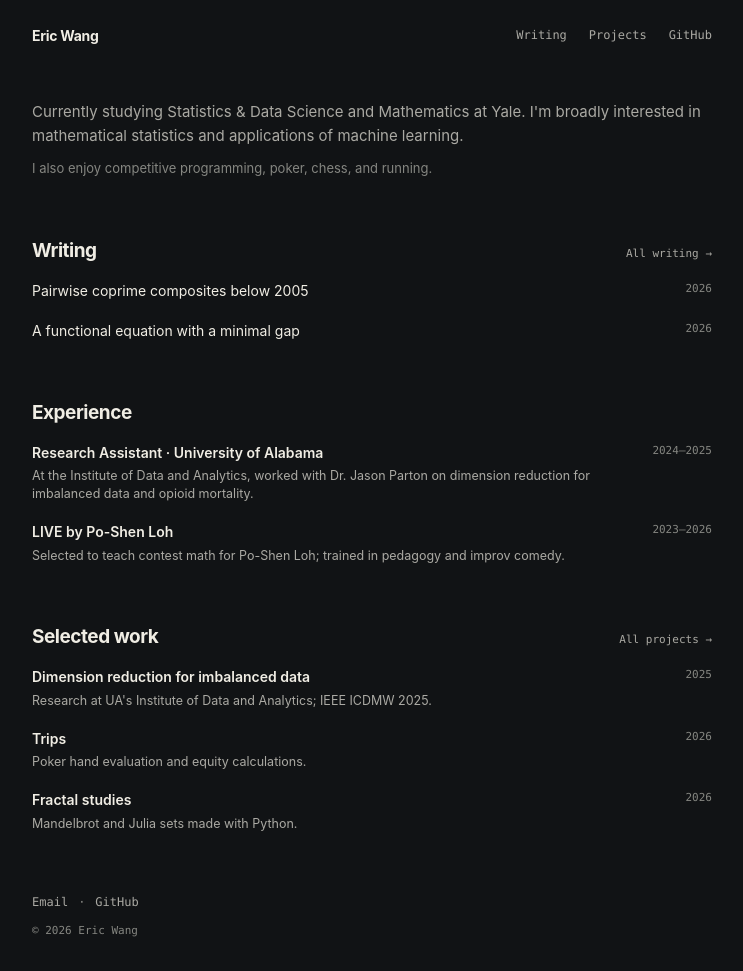
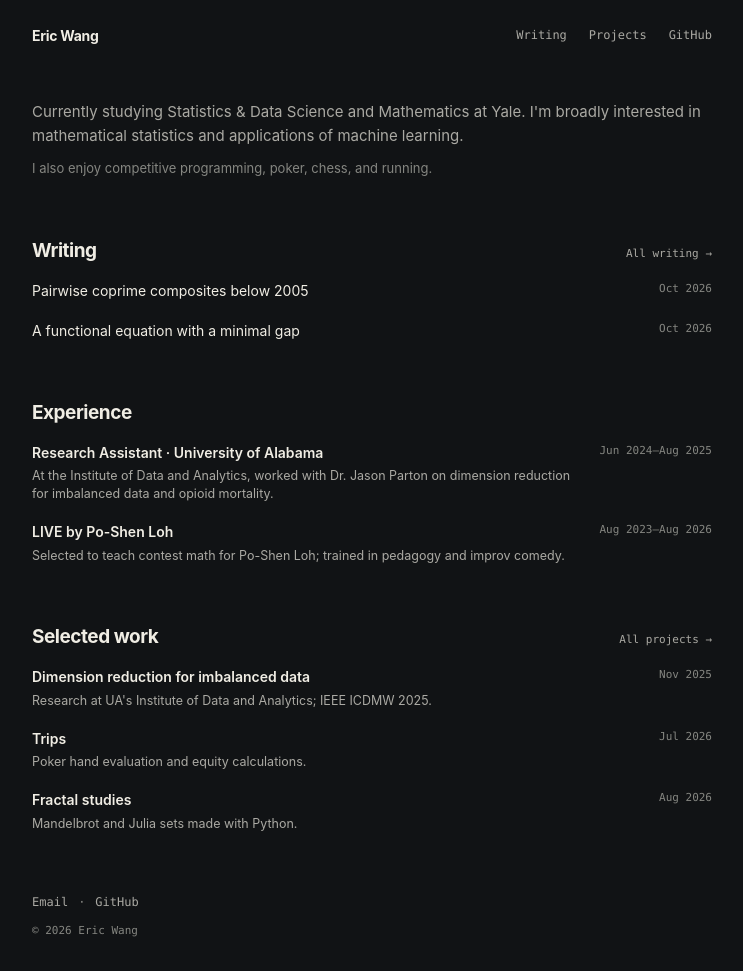
Before and after one commit to threepoint1four/threepoint1four.github.io, a Jekyll site: the page built from index.html, in a window 1280 px wide. Shown: the whole page, without its empty margins (268-1011 px from the left). Built offline with Jekyll 4.4.1, drawn with Linux system fonts in a browser that asks for light colours.

Commit message:
Show month and year on homepage dates

```diff
--- a/index.html
+++ b/index.html
@@ -18,7 +18,7 @@ description: Eric Wang studies Statistics & Data Science and Mathematics at Yale
       {% for post in site.posts limit: 3 %}
       <a class="home-row" href="{{ post.url | relative_url }}">
         <span class="home-writing-title">{{ post.title | escape }}</span>
-        <time class="home-date" datetime="{{ post.date | date: '%Y-%m-%d' }}">{{ post.date | date: '%Y' }}</time>
+        <time class="home-date" datetime="{{ post.date | date: '%Y-%m-%d' }}">{{ post.date | date: '%b %Y' }}</time>
       </a>
       {% endfor %}
     </div>
@@ -31,11 +31,11 @@ description: Eric Wang studies Statistics & Data Science and Mathematics at Yale
     <div class="home-list">
       <div class="home-entry">
         <span><strong>Research Assistant · University of Alabama</strong><small>At the Institute of Data and Analytics, worked with Dr. Jason Parton on dimension reduction for imbalanced data and opioid mortality.</small></span>
-        <span class="home-date"><time datetime="2024">2024</time>–<time datetime="2025">2025</time></span>
+        <span class="home-date"><time datetime="2024-06">Jun 2024</time>–<time datetime="2025-08">Aug 2025</time></span>
       </div>
       <div class="home-entry">
         <span><strong>LIVE by Po-Shen Loh</strong><small>Selected to teach contest math for Po-Shen Loh; trained in pedagogy and improv comedy.</small></span>
-        <span class="home-date"><time datetime="2023">2023</time>–<time datetime="2026">2026</time></span>
+        <span class="home-date"><time datetime="2023-08">Aug 2023</time>–<time datetime="2026-08">Aug 2026</time></span>
       </div>
     </div>
   </section>
@@ -48,15 +48,15 @@ description: Eric Wang studies Statistics & Data Science and Mathematics at Yale
     <div class="home-list">
       <a class="home-row" href="{{ '/projects/boosting-research/' | relative_url }}">
         <span><strong>Dimension reduction for imbalanced data</strong><small>Research at UA's Institute of Data and Analytics; IEEE ICDMW 2025.</small></span>
-        <time class="home-date" datetime="2025">2025</time>
+        <time class="home-date" datetime="2025-11">Nov 2025</time>
       </a>
       <a class="home-row" href="{{ '/projects/trips/' | relative_url }}">
         <span><strong>Trips</strong><small>Poker hand evaluation and equity calculations.</small></span>
-        <time class="home-date" datetime="2026">2026</time>
+        <time class="home-date" datetime="2026-07">Jul 2026</time>
       </a>
       <a class="home-row" href="{{ '/projects/fractals/' | relative_url }}">
         <span><strong>Fractal studies</strong><small>Mandelbrot and Julia sets made with Python.</small></span>
-        <time class="home-date" datetime="2026">2026</time>
+        <time class="home-date" datetime="2026-08">Aug 2026</time>
       </a>
     </div>
   </section>
```
